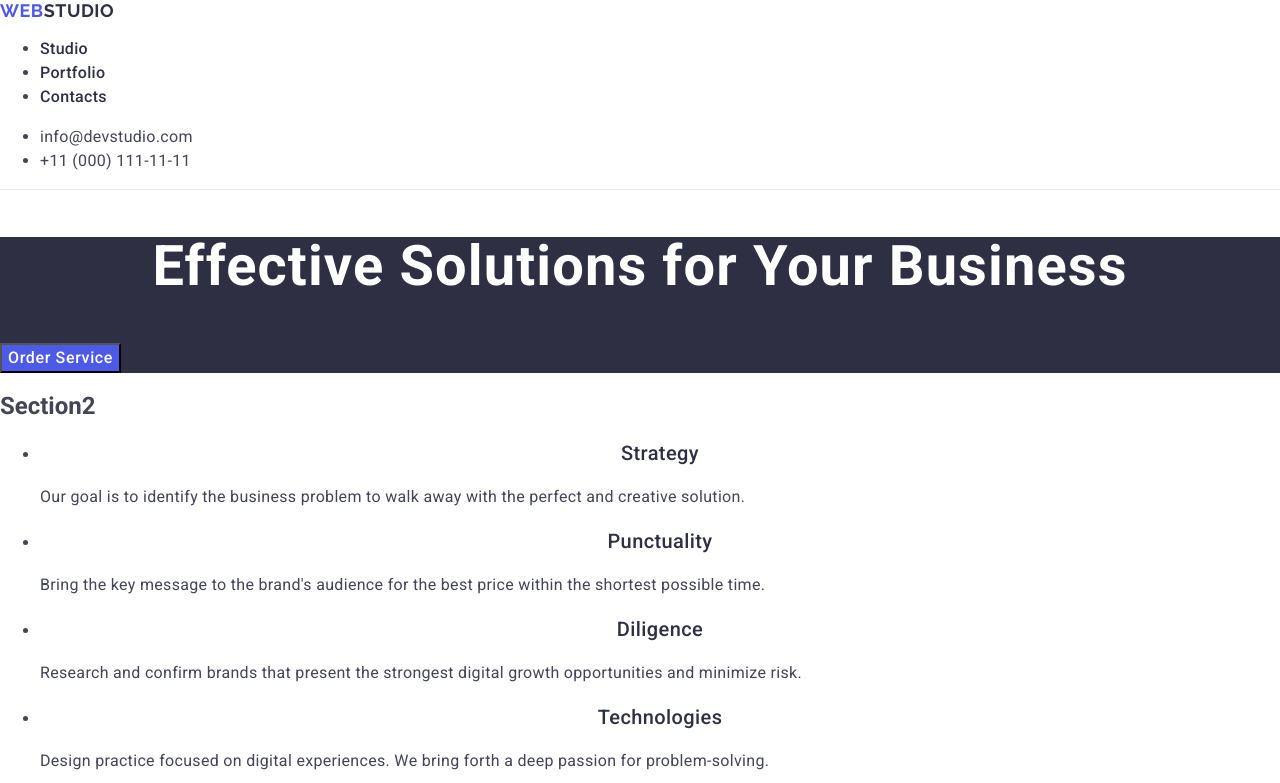
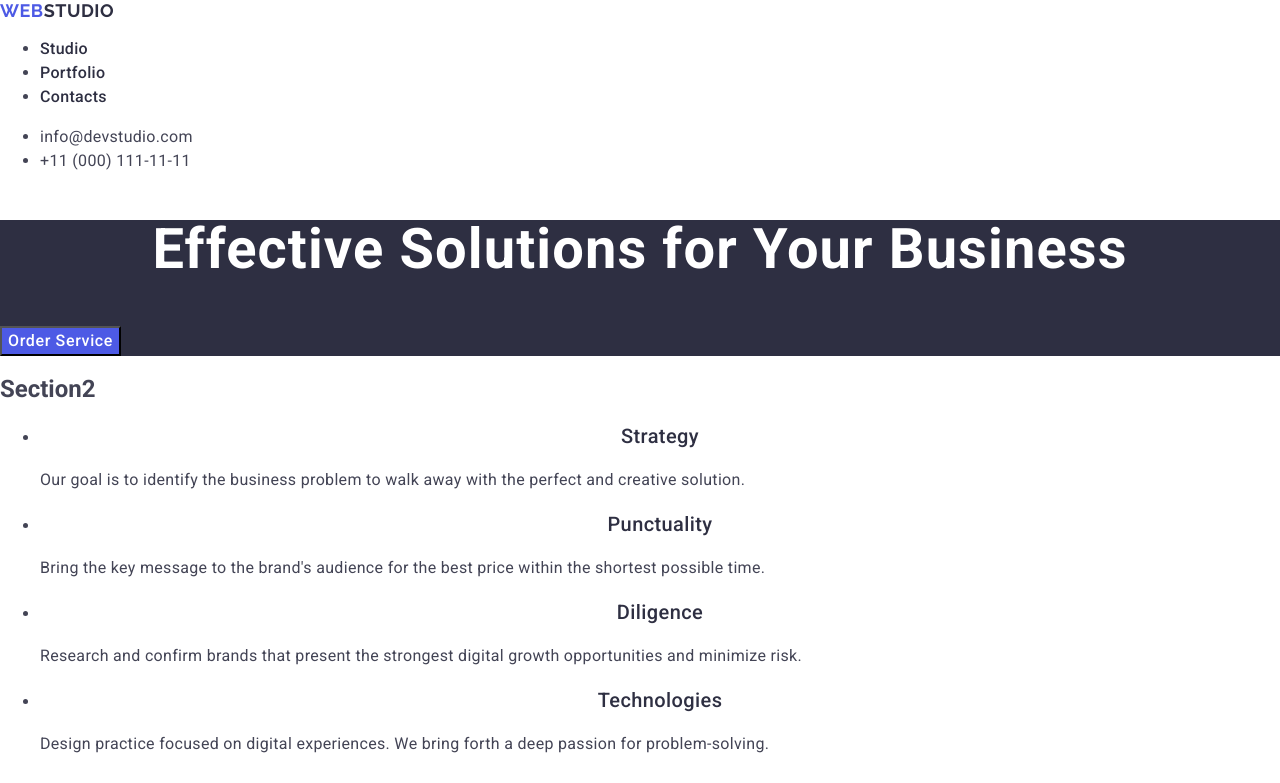
Before and after one commit to MoiseFlori/goit-markup-hw-02, a plain HTML site: page index.html in a window 1280 px wide. Shown: the top 783 px of the page. Drawn offline with nearby package versions, Linux system fonts and the light colour scheme.

Commit message:
Update styles.css

```diff
--- a/css/styles.css
+++ b/css/styles.css
@@ -4,9 +4,6 @@ body {
   background-color: #ffffff;
 }
 
-header {
-  border-bottom: 1px solid #e7e9fc;
-}
 a.logo {
   color: #4d5ae5;
   text-transform: uppercase;
```
